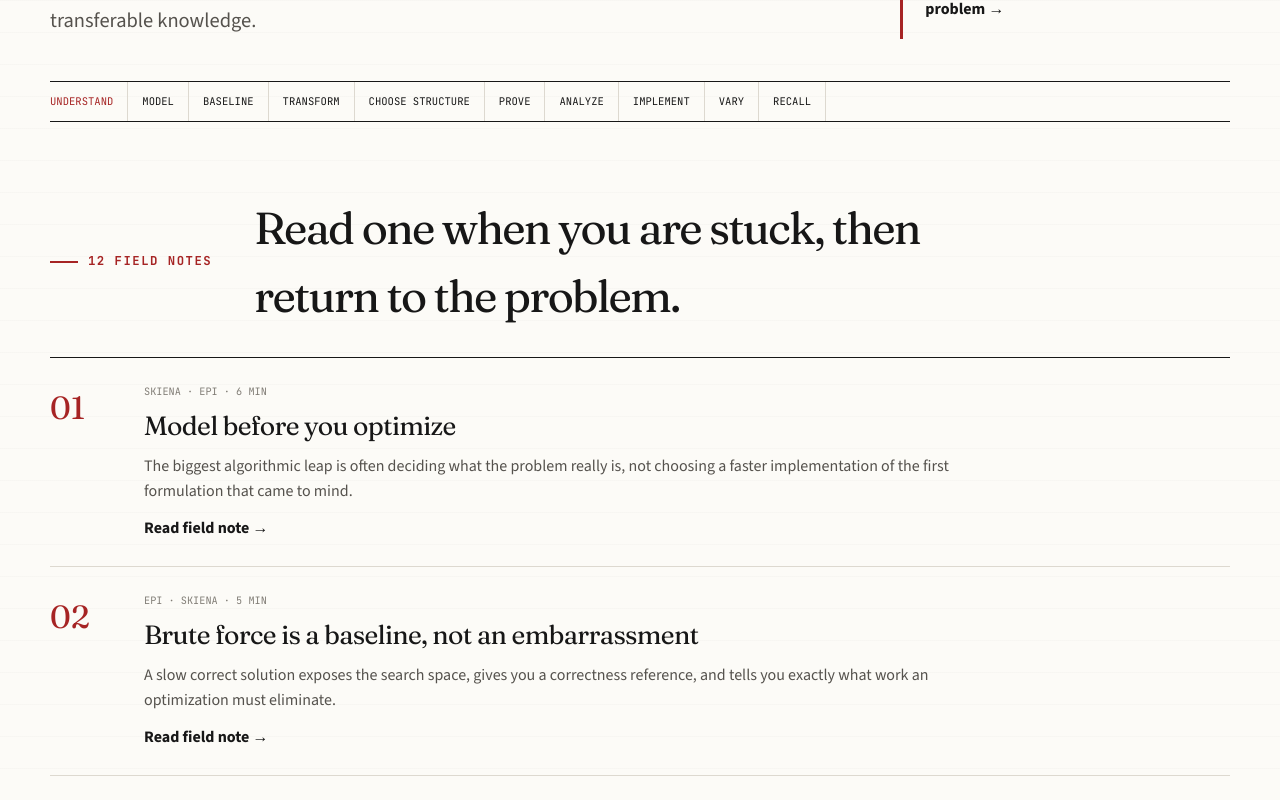
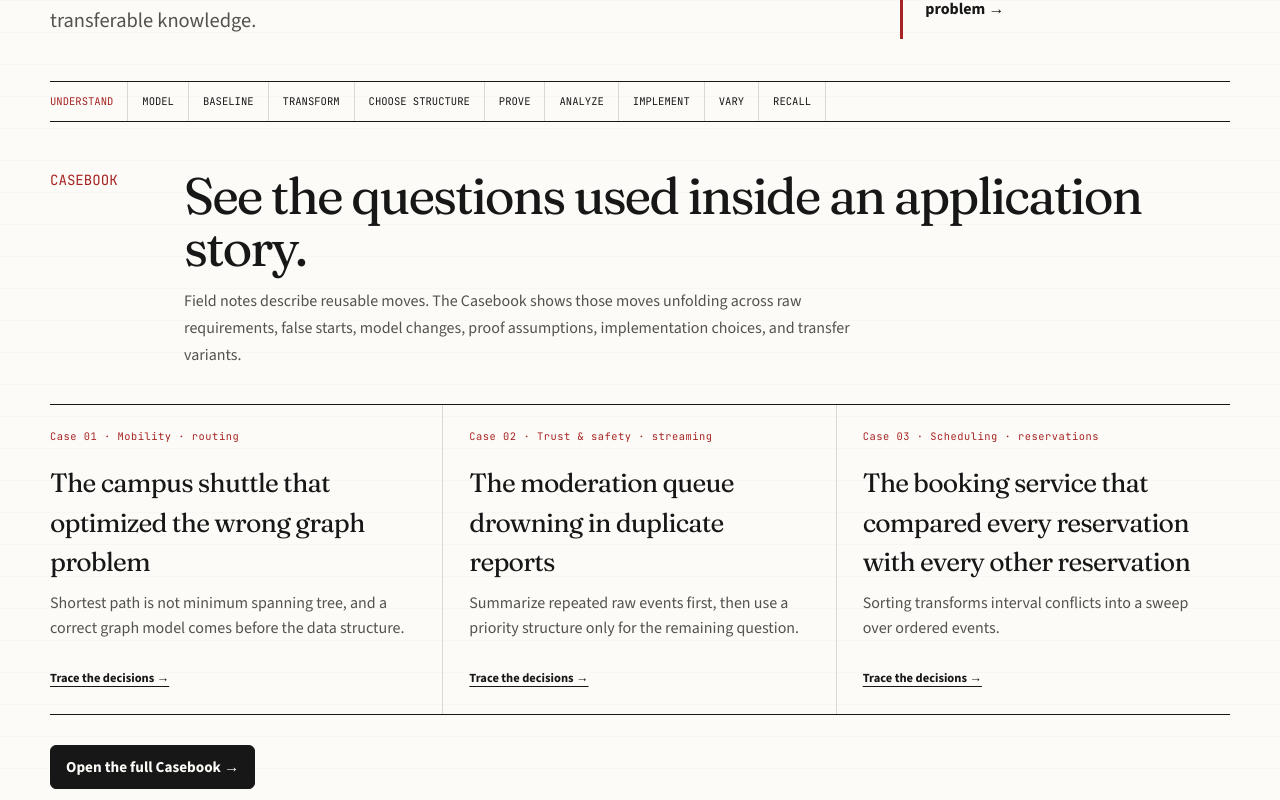
Before and after one commit to anatwork14/agocode, a Next.js app: page /blog in a window 1280 px wide. Shown: the part 480-1280 px from the top of the page. Built offline with nearby package versions, Linux system fonts and the light colour scheme.

Commit message:
feat: connect Ways of Solving to casebook

```diff
--- a/app/blog/page.tsx
+++ b/app/blog/page.tsx
@@ -1,5 +1,6 @@
 import Link from "next/link";
 import { fieldNotes } from "@/lib/knowledge/blog";
+import { caseStudies } from "@/lib/knowledge/casebook";
 import { problemSolvingLoop } from "@/lib/knowledge/syllabus";
 
 export const metadata = {
@@ -32,6 +33,32 @@ export default function BlogPage() {
           {problemSolvingLoop.map((step) => <span key={step}>{step}</span>)}
         </section>
 
+        <section className="section" style={{ paddingTop: 48 }}>
+          <div className="section-heading">
+            <div className="section-heading__index">CASEBOOK</div>
+            <div>
+              <h2>See the questions used inside an application story.</h2>
+              <p>
+                Field notes describe reusable moves. The Casebook shows those moves unfolding across raw requirements, false starts,
+                model changes, proof assumptions, implementation choices, and transfer variants.
+              </p>
+            </div>
+          </div>
+          <div className="home-knowledge__grid">
+            {caseStudies.slice(0, 3).map((caseStudy) => (
+              <Link className="home-knowledge__item" href={`/casebook/${caseStudy.slug}`} key={caseStudy.slug}>
+                <span className="mono">Case {caseStudy.number} · {caseStudy.domain}</span>
+                <h3>{caseStudy.title}</h3>
+                <p>{caseStudy.subtitle}</p>
+                <strong>Trace the decisions →</strong>
+              </Link>
+            ))}
+          </div>
+          <div className="action-row">
+            <Link className="button button--primary" href="/casebook">Open the full Casebook →</Link>
+          </div>
+        </section>
+
         <section className="section field-notes">
           <div className="field-notes__intro">
             <span className="eyebrow">12 field notes</span>
```
